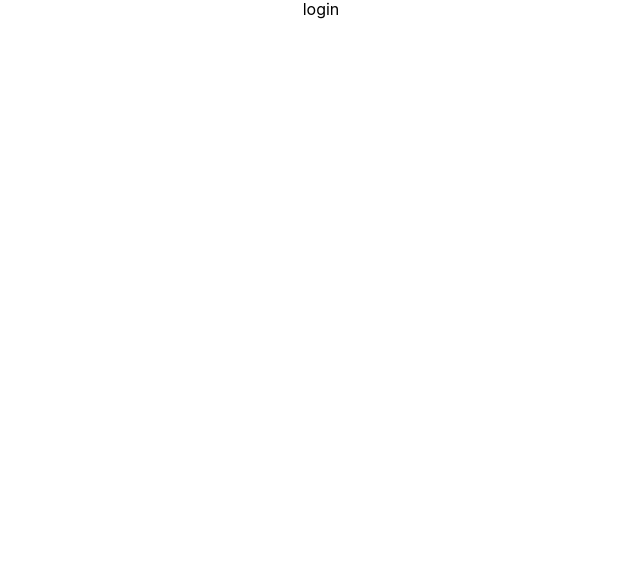
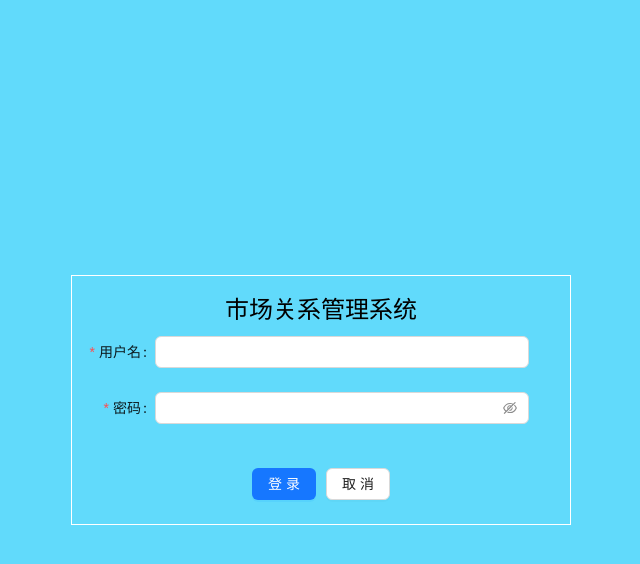
Before and after one commit to woaisinile/crm-project, a React (Create React App) app: page /#/ in a window 1280 px wide. Shown: the top 564 px of the page, without its empty margins (319-959 px from the left). Built offline with nearby package versions, Linux system fonts and the light colour scheme.

Commit message:
crm project update login function

```diff
--- a/src/App.js
+++ b/src/App.js
@@ -1,11 +1,16 @@
-import IndexRouter from "./router/IndexRouter";
+import Login from "./views/login/Login";
+import Home from "./views/main/home/Home";
+import {BrowserRouter, Routes, Route} from "react-router-dom";
 import './App.css';
 
 function App() {
   return (
-    <div className="App">
-      <IndexRouter></IndexRouter>
-    </div>
+    <BrowserRouter>
+      <Routes>
+        <Route path={'/'} element={<Login/>}/>
+        <Route path={'home'} element={<Home/>}/>
+      </Routes>
+    </BrowserRouter>
   );
 }
 
--- /dev/null
+++ b/src/config/index.js
@@ -0,0 +1,2 @@
+// api地址
+export const baseURL = 'http://localhost:8081/'
--- /dev/null
+++ b/src/views/login/Login.css
@@ -0,0 +1,16 @@
+.login {
+    width: 100vw;
+    height: 100vh;
+    background-color: #61dafb;
+    display: flex;
+    justify-content: center;
+    align-items: center;
+}
+
+.login .content {
+    width: 500px;
+    height: 250px;
+    border: 1px solid #fff;
+    padding-top: 20px;
+    text-align: center;
+}
--- a/src/views/login/Login.js
+++ b/src/views/login/Login.js
@@ -1,9 +1,85 @@
 import React from "react";
+import './Login.css'
+import { Button, Form, Input } from 'antd';
+
+const onFinish = (values) => {
+    console.log('Success:', values);
+};
 
 export default function Login(){
+    let [contentForm] = Form.useForm()
+
     return(
-        <div>
-            login
+        <div className={'login'}>
+            <div className={'content'}>
+                <h2>市场关系管理系统</h2>
+                <Form
+                    name="basic"
+                    form={contentForm}
+                    labelCol={{
+                        span: 4,
+                    }}
+                    wrapperCol={{
+                        span: 18,
+                    }}
+                    style={{
+                        maxWidth: 600,
+                    }}
+                    onFinish={onFinish}
+                    autoComplete="off"
+                >
+                    <Form.Item
+                        label="用户名"
+                        name="username"
+                        rules={[
+                            {
+                                required: true,
+                                message: '请输入你的用户名!',
+                            },
+                        ]}
+                    >
+                        <Input />
+                    </Form.Item>
+
+                    <Form.Item
+                        label="密码"
+                        name="password"
+                        rules={[
+                            {
+                                required: true,
+                                message: '请输入你的密码!',
+                            },
+                        ]}
+                    >
+                        <Input.Password />
+                    </Form.Item>
+
+                    <Form.Item
+                        wrapperCol={{
+                            span: 24,
+                            style: {
+                                display: 'flex',
+                                justifyContent: 'center',
+                                marginTop: '20px',
+                            },
+                        }}
+                    >
+                        <Button type="primary" htmlType="submit">
+                            登录
+                        </Button>
+                        <Button
+                            style={{ marginLeft: '10px' }}
+                            onClick={() => {
+                                contentForm.resetFields();
+                            }}
+                        >
+                            取消
+                        </Button>
+                    </Form.Item>
+
+                </Form>
+
+            </div>
         </div>
     )
 }
```
Also changed, not shown: src/utils/request.js (added, +29 -0 lines), src/api/adminApi.js (added).
